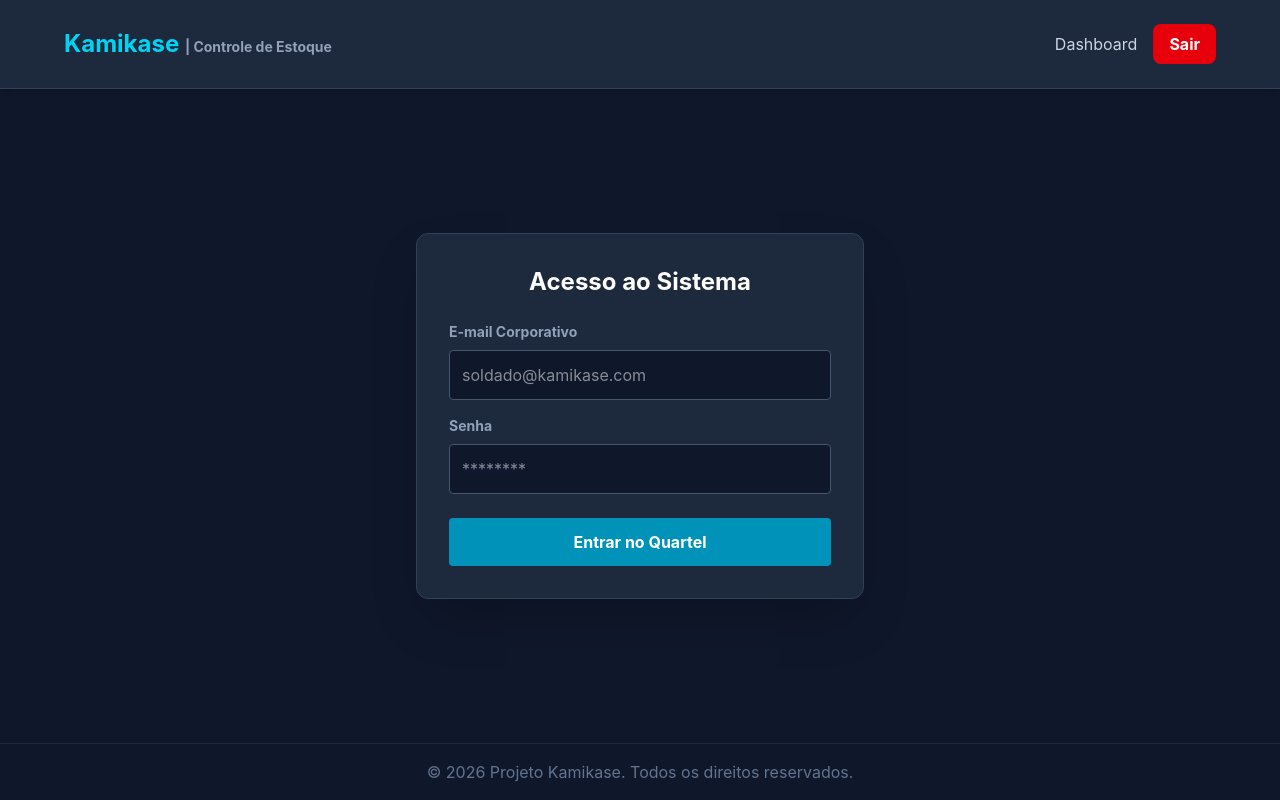
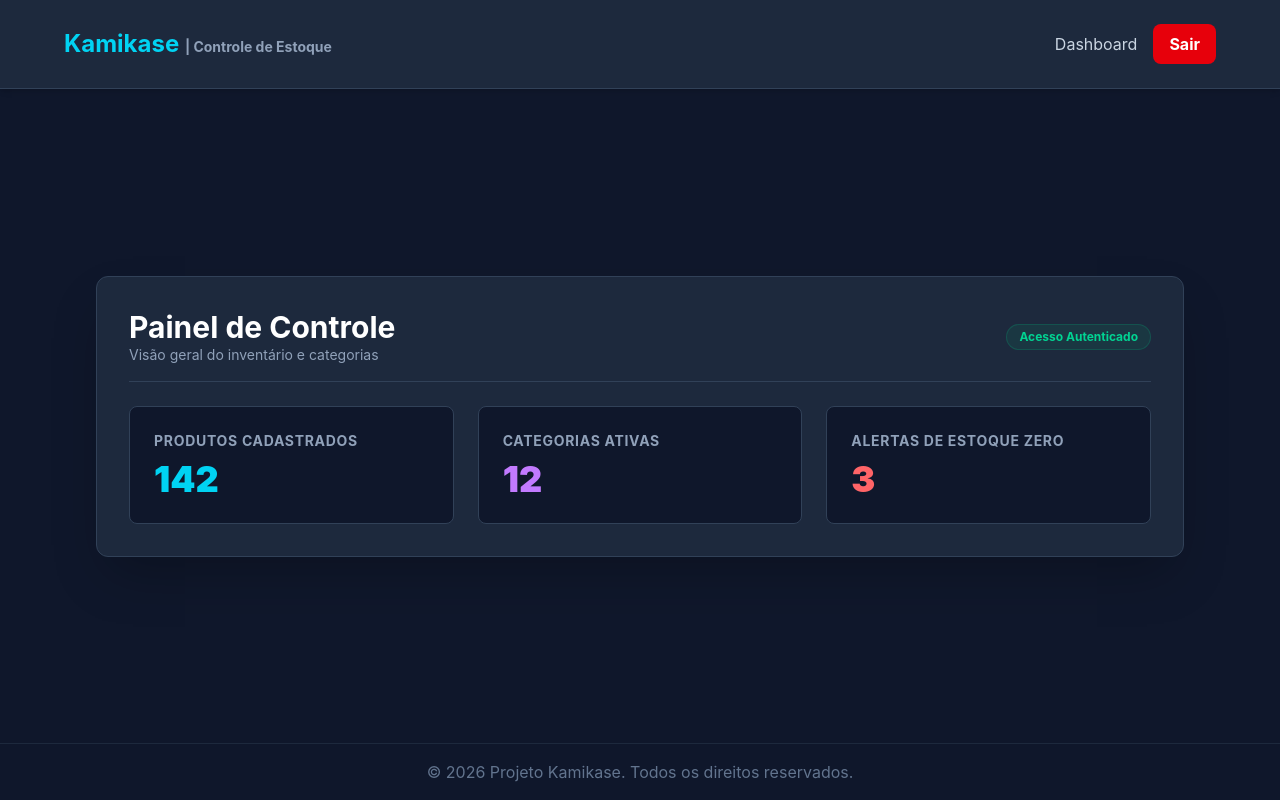
Before and after one commit to BayaoLucas/frontend, a React (Vite) app: page /dashboard in a window 1280 px wide. Built offline with nearby package versions, Linux system fonts and the light colour scheme.

Commit message:
adiciona suporte a roteamento com react-router-dom e cria páginas de Login e Dashboard

```diff
--- a/package.json
+++ b/package.json
@@ -11,7 +11,8 @@
   },
   "dependencies": {
     "react": "^19.3.1",
-    "react-dom": "^19.3.1"
+    "react-dom": "^19.3.1",
+    "react-router-dom": "^7.18.4"
   },
   "devDependencies": {
     "@eslint/js": "^10.0.1",
--- a/src/App.tsx
+++ b/src/App.tsx
@@ -1,20 +1,41 @@
+// 1. Importamos as ferramentas de roteamento da biblioteca
+import { BrowserRouter, Routes, Route } from 'react-router-dom';
 
+// 2. Importamos os nossos layouts fixos
 import { Header } from './components/Header';
 import { Footer } from './components/Footer';
-import { LoginForm } from './components/LoginForm'; // <-- 1. Importação da nova peça
+
+// 3. Importamos as nossas Páginas cheias
+import { Login } from './pages/Login';
+import { Dashboard } from './pages/Dashboard';
 
 function App() {
   return (
-    <div className="min-h-screen bg-slate-900 flex flex-col">
-      <Header />
+    // O BrowserRouter liga o monitoramento da URL do navegador
+    <BrowserRouter>
+      <div className="min-h-screen bg-slate-900 flex flex-col">
 
-      <main className="flex-grow w-full mx-auto p-8 flex items-center justify-center">
-        {/* 2. Encaixe perfeito do formulário no centro da tela */}
-        <LoginForm />
-      </main>
+        {/* O Header fica fixo no topo, independente da página que mudar abaixo */}
+        <Header />
 
-      <Footer />
-    </div>
+        {/* Área dinâmica que vai trocar de conteúdo baseada na rota */}
+        <main className="flex-grow w-full max-w-6xl mx-auto p-8 flex items-center justify-center">
+
+          {/* O container Routes decide qual Route bate com a URL atual */}
+          <Routes>
+            {/* Se a URL for exatamente "/", renderiza a tela de Login */}
+            <Route path="/" element={<Login />} />
+
+            {/* Se a URL for "/dashboard", renderiza o Painel de Controle */}
+            <Route path="/dashboard" element={<Dashboard />} />
+          </Routes>
+
+        </main>
+
+        {/* O Footer fica fixo na base do sistema */}
+        <Footer />
+      </div>
+    </BrowserRouter>
   );
 }
 
--- /dev/null
+++ b/src/pages/Dashboard.tsx
@@ -0,0 +1,34 @@
+export function Dashboard() {
+    return (
+      <div className="w-full bg-slate-800 p-8 rounded-xl border border-slate-700 shadow-2xl">
+        <div className="border-b border-slate-700 pb-4 mb-6 flex justify-between items-center">
+          <div>
+            <h2 className="text-3xl font-bold text-white">Painel de Controle</h2>
+            <p className="text-slate-400 text-sm">Visão geral do inventário e categorias</p>
+          </div>
+
+          <span className="bg-emerald-500/10 text-emerald-400 border border-emerald-500/20 text-xs font-bold px-3 py-1 rounded-full">
+            Acesso Autenticado
+          </span>
+        </div>
+
+        {/* Grid de simulação de dados que vêm do banco */}
+        <div className="grid grid-cols-1 md:grid-cols-3 gap-6">
+          <div className="bg-slate-900 p-6 rounded-lg border border-slate-700">
+            <h3 className="text-slate-400 text-sm font-bold uppercase tracking-wider">Produtos Cadastrados</h3>
+            <p className="text-4xl font-black text-cyan-400 mt-2">142</p>
+          </div>
+
+          <div className="bg-slate-900 p-6 rounded-lg border border-slate-700">
+            <h3 className="text-slate-400 text-sm font-bold uppercase tracking-wider">Categorias Ativas</h3>
+            <p className="text-4xl font-black text-purple-400 mt-2">12</p>
+          </div>
+
+          <div className="bg-slate-900 p-6 rounded-lg border border-slate-700">
+            <h3 className="text-slate-400 text-sm font-bold uppercase tracking-wider">Alertas de Estoque Zero</h3>
+            <p className="text-4xl font-black text-red-400 mt-2">3</p>
+          </div>
+        </div>
+      </div>
+    );
+  }
--- /dev/null
+++ b/src/pages/Login.tsx
@@ -0,0 +1,15 @@
+import { LoginForm } from '../components/LoginForm';
+
+export function Login() {
+  return (
+    <div className="w-full max-w-md mx-auto py-12">
+      <div className="text-center mb-8">
+        <h2 className="text-4xl font-extrabold text-cyan-400 mb-2">QG Kamikase</h2>
+        <p className="text-slate-400">Entre com suas credenciais para gerenciar o estoque</p>
+      </div>
+
+      {/* Acoplamos o nosso bloco de formulário aqui dentro */}
+      <LoginForm />
+    </div>
+  );
+}
```
Also changed, not shown: 1 other file (tests, documents, lock files or other folders).
